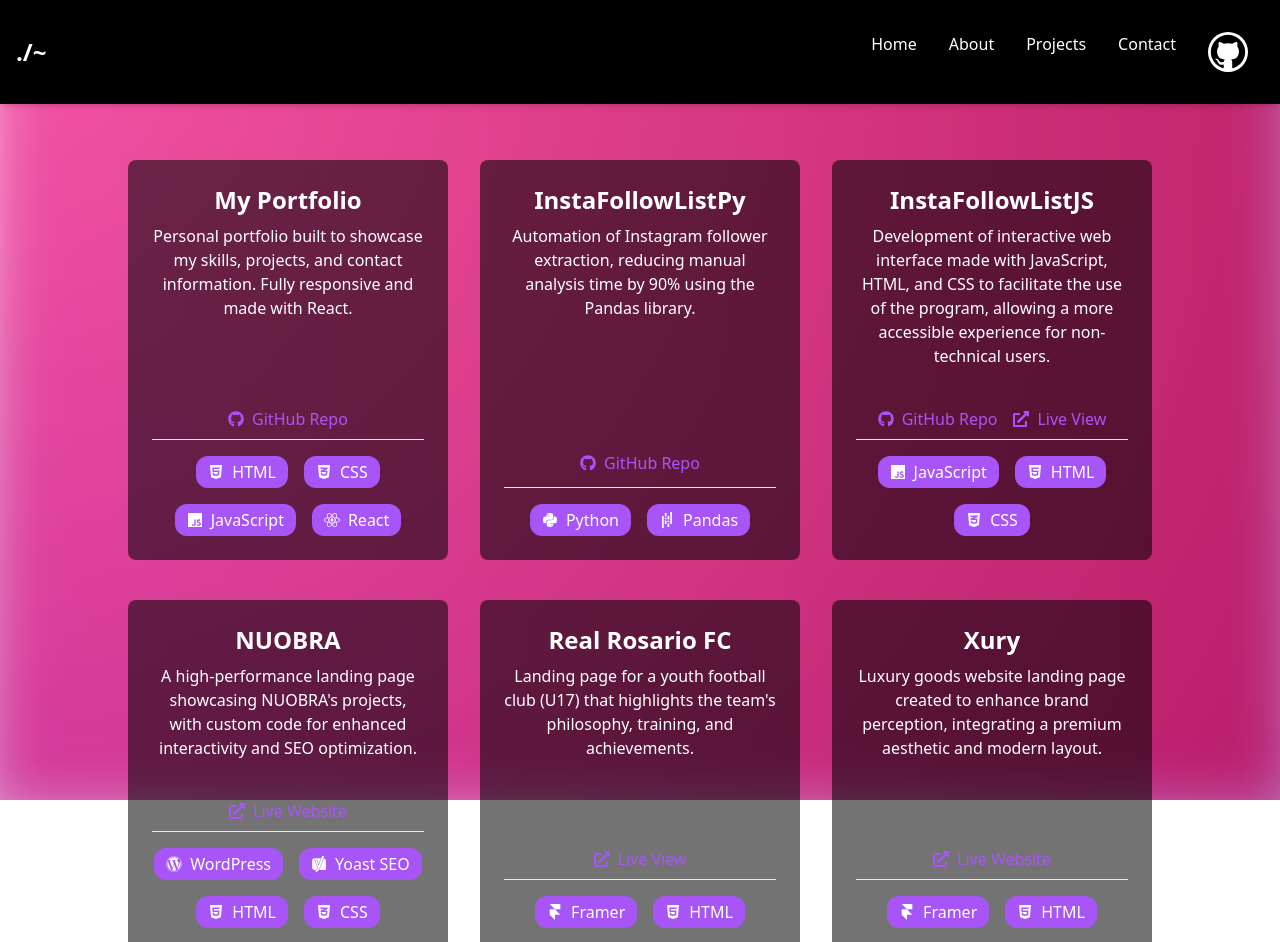
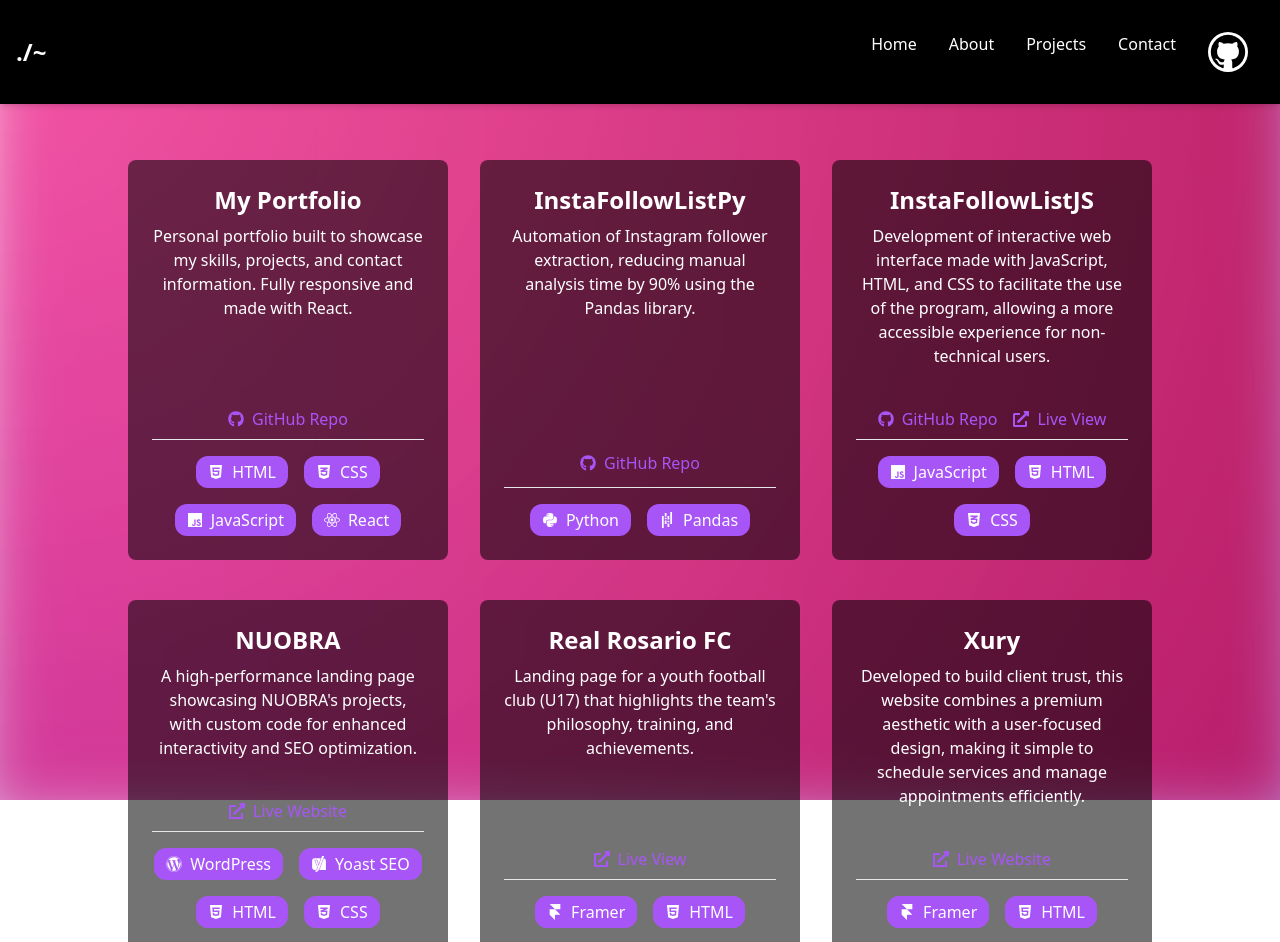
Before and after one commit to Doikson/joseangel-portfolio, a Next.js app: page /projects in a window 1280 px wide. Shown: the top 942 px of the page. Built offline with nearby package versions, Linux system fonts and the light colour scheme.

Commit message:
Updated Xury URL and description

```diff
--- a/app/projects/page.jsx
+++ b/app/projects/page.jsx
@@ -141,11 +141,11 @@
       <div className="bg-black bg-opacity-55 p-6 rounded-lg text-white z-10 w-80 h-[400px] flex flex-col hover:scale-105 transition-transform duration-300">
         <h2 className="text-2xl font-semibold mb-2 text-center">Xury</h2>
         <p className="mb-4 text-center flex-grow">
-          Luxury goods website landing page created to enhance brand perception, integrating a premium aesthetic and modern layout.
+         Developed to build client trust, this website combines a premium aesthetic with a user-focused design, making it simple to schedule services and manage appointments efficiently.
         </p>
         <div className="flex justify-center gap-4 mb-4 border-b p-2">
           <a
-            href="https://xury.netlify.app"
+            href="https://xury.com.mx"
             target="_blank"
             rel="noopener noreferrer"
             className="text-purple-500 hover:text-purple-700 flex items-center"
```
